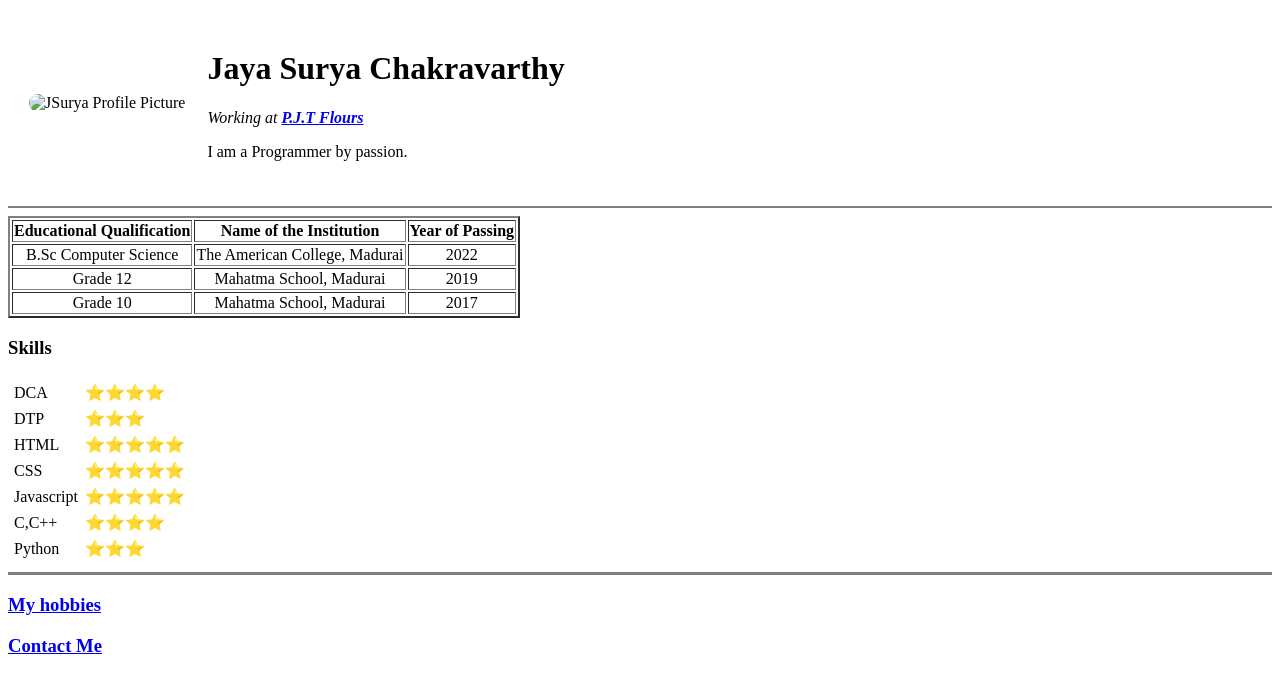
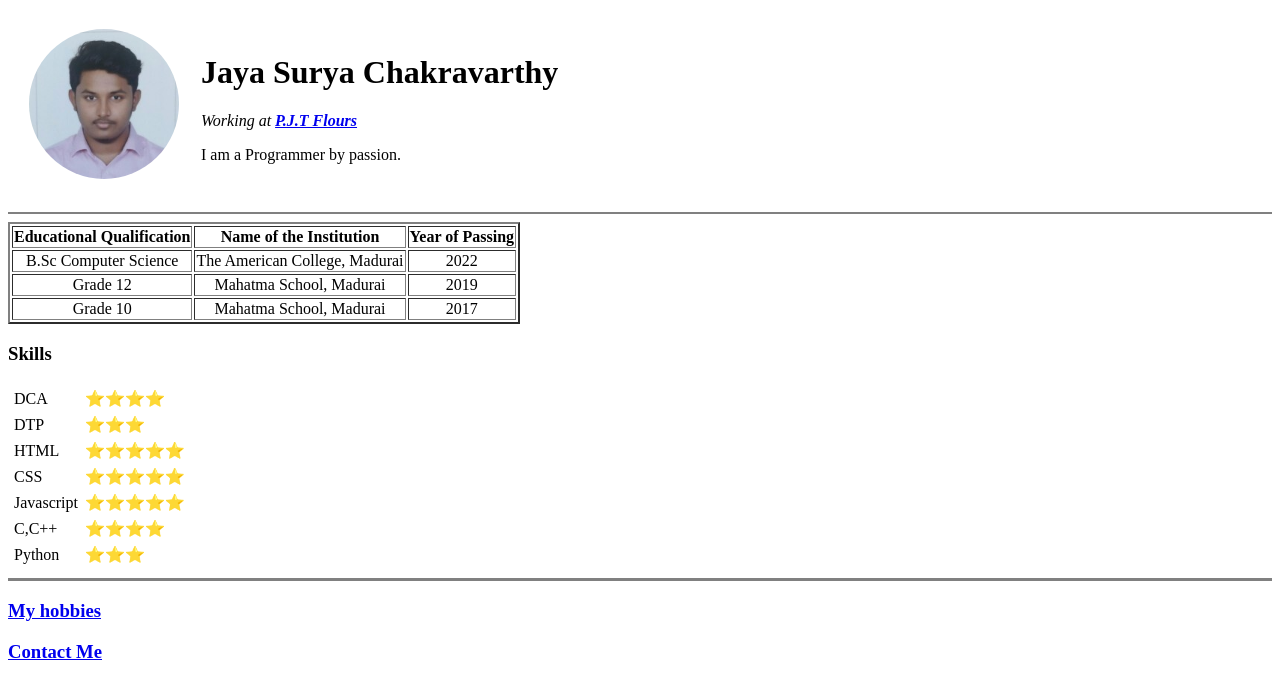
Before and after one commit to MysterJSurya/cv, a plain HTML site: page index.html in a window 1280 px wide. Drawn offline with Linux system fonts and the light colour scheme.

Commit message:
updated jpg change
profile pic jpg image change code update

```diff
--- a/index.html
+++ b/index.html
@@ -10,7 +10,7 @@
   <table cellspacing="20">
     <tr>
       <td>
-        <img src="images/jsurya.jfif" alt="JSurya Profile Picture" style="height:150px; border-radius:100px;">
+        <img src="images/jsurya.jpg" alt="JSurya Profile Picture" style="height:150px; border-radius:100px;">
       </td>
       <td>
         <h1>Jaya Surya Chakravarthy</h1>
```
